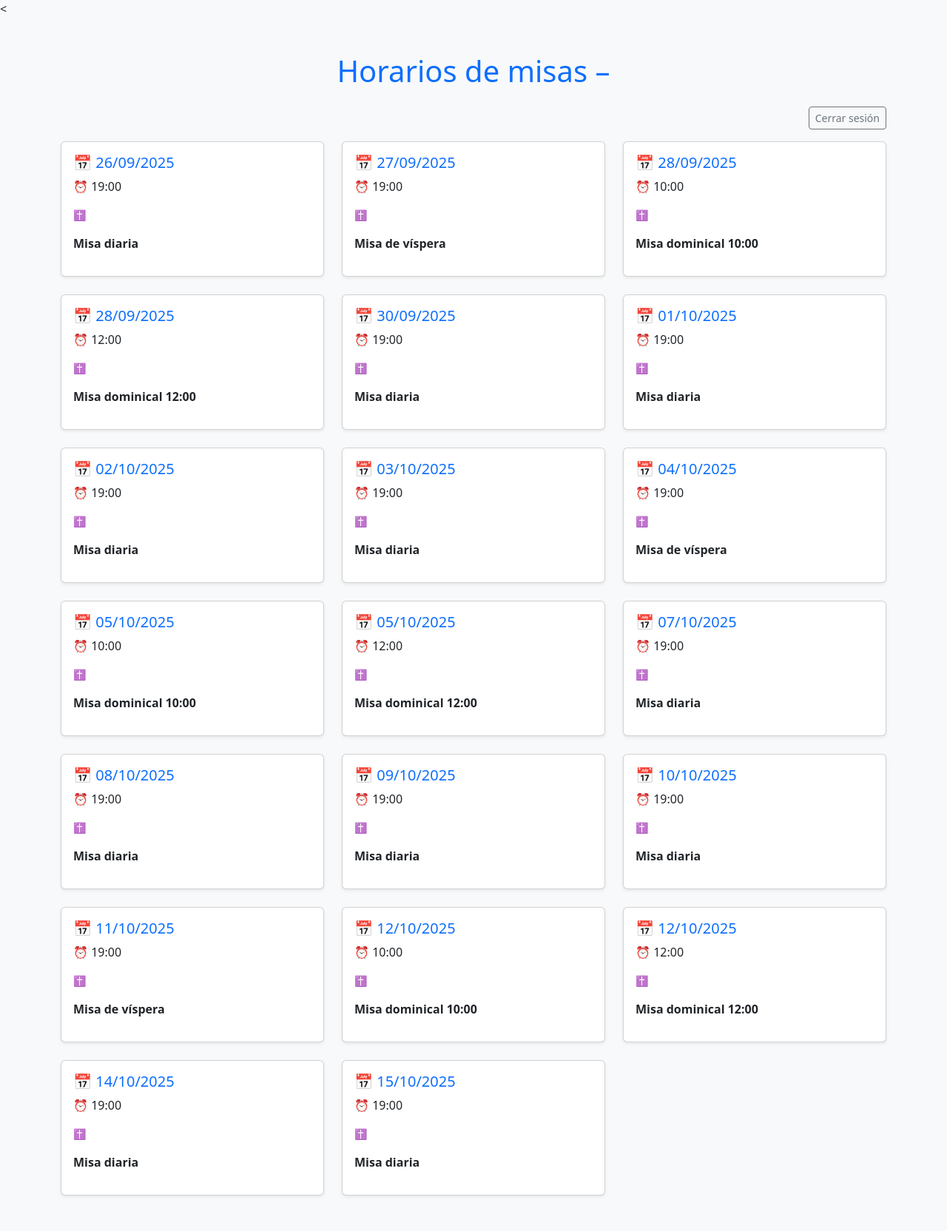
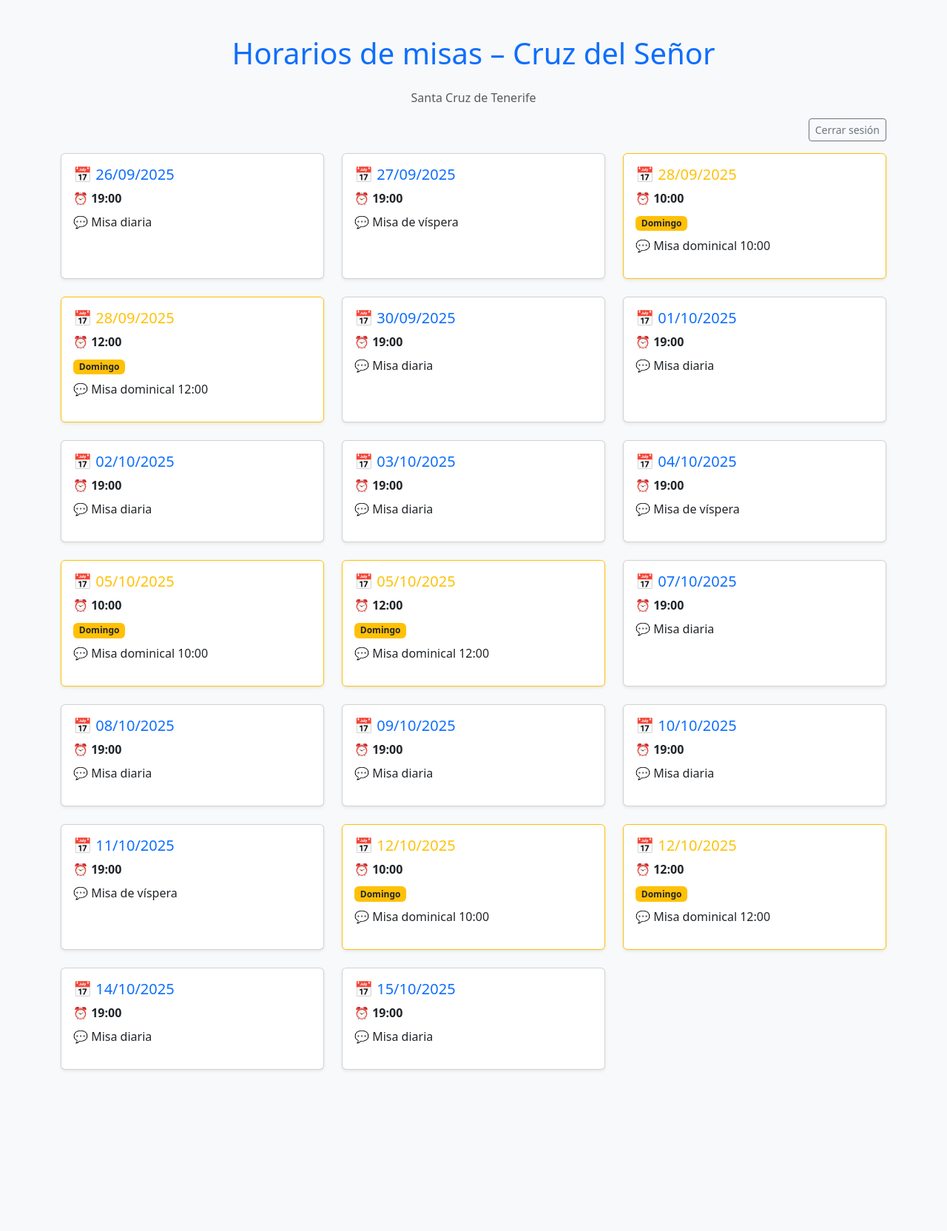
Before and after one commit to jesb1971/parroquiaapp-backend, a FastAPI app: page /demo in a window 1280 px wide. Shown: the whole page at 74% size. After the commit the page ends 1447 px from the top, so only its background shows below. Run offline with FastAPI, Linux system fonts and the light colour scheme; data comes from the database, SQL or seed files in the repository.

Commit message:
Rollback UI a versión estable

```diff
--- a/app/templates/misas_demo.html
+++ b/app/templates/misas_demo.html
@@ -6,33 +6,8 @@
 <title>Horarios de misas</title>
 
 <link rel="stylesheet" href="https://cdn.jsdelivr.net/npm/bootstrap@5.3.2/dist/css/bootstrap.min.css">
+<link rel="icon" href="/static/favicon.ico" type="image/x-icon">
 
-<<style>
-.morado {
-    border-left: 10px solid purple;
-    background-color: rgba(128, 0, 128, 0.08);
-}
-
-.verde {
-    border-left: 10px solid green;
-    background-color: rgba(0, 128, 0, 0.08);
-}
-
-.blanco {
-    border-left: 10px solid #ccc;
-    background-color: #fafafa;
-}
-
-.rojo {
-    border-left: 10px solid red;
-    background-color: rgba(255, 0, 0, 0.08);
-}
-
-.rosa {
-    border-left: 10px solid pink;
-    background-color: rgba(255, 192, 203, 0.2);
-}
-</style>
 </head>
 
 <body class="bg-light">
@@ -40,11 +15,17 @@
 <div class="container py-5">
 
 <h1 class="text-center text-primary mb-4">
-Horarios de misas –
+Horarios de misas – {{ parroquia.nombre }}
 </h1>
 
+<p class="text-center text-muted">
+{{ parroquia.direccion }}
+</p>
+
 <div class="text-end mb-3">
-<button class="btn btn-sm btn-outline-secondary" onclick="logout()">Cerrar sesión</button>
+<button class="btn btn-sm btn-outline-secondary" onclick="logout()">
+Cerrar sesión
+</button>
 </div>
 
 <div class="row row-cols-1 row-cols-md-3 g-4">
@@ -52,29 +33,30 @@ Horarios de misas –
 {% for misa in misas %}
 <div class="col">
 
-<div class="card shadow-sm h-100 {{ misa.color }}">
+{% set es_domingo = misa.fecha.weekday() == 6 %}
+
+<div class="card shadow-sm h-100 {% if es_domingo %}border-warning{% endif %}">
 
 <div class="card-body">
 
-<!-- FECHA -->
-<h5 class="text-primary">
+<h5 class="card-title {% if es_domingo %}text-warning{% else %}text-primary{% endif %}">
 📅 {{ misa.fecha.strftime("%d/%m/%Y") }}
 </h5>
 
-<!-- HORA -->
-<p>⏰ {{ misa.fecha.strftime("%H:%M") }}</p>
-
-<!-- TIEMPO -->
-<p class="text-muted small">
-✝ {{ misa.tiempo }}
+<p class="mb-2">
+⏰ <strong>{{ misa.fecha.strftime("%H:%M") }}</strong>
 </p>
 
-<!-- MODO USUARIO -->
-<p id="texto-{{ misa.id }}" class="fw-bold">
-{{ misa.descripcion }}
+{% if es_domingo %}
+<span class="badge bg-warning text-dark mb-2">Domingo</span>
+{% endif %}
+
+<!-- TEXTO NORMAL -->
+<p class="card-text" id="texto-{{ misa.id }}">
+💬 {{ misa.descripcion }}
 </p>
 
-<!-- MODO ADMIN -->
+<!-- ADMIN -->
 <div id="admin-{{ misa.id }}" style="display:none;">
 
 <input type="text"
@@ -100,7 +82,6 @@ onclick="guardarMisa({{ misa.id }})">
 
 <script>
 
-// ADMIN
 function esAdmin() {
 return localStorage.getItem("admin") === "1";
 }
@@ -116,7 +97,6 @@ document.querySelectorAll("[id^='texto-']")
 .forEach(el => el.style.display = "none");
 }
 
-// GUARDAR
 function guardarMisa(id) {
 
 const desc = document.getElementById(`desc-${id}`).value;
@@ -141,7 +121,6 @@ alert("Error al guardar");
 });
 }
 
-// LOGOUT
 function logout() {
 localStorage.removeItem("admin");
 window.location.href = "/login";
```
